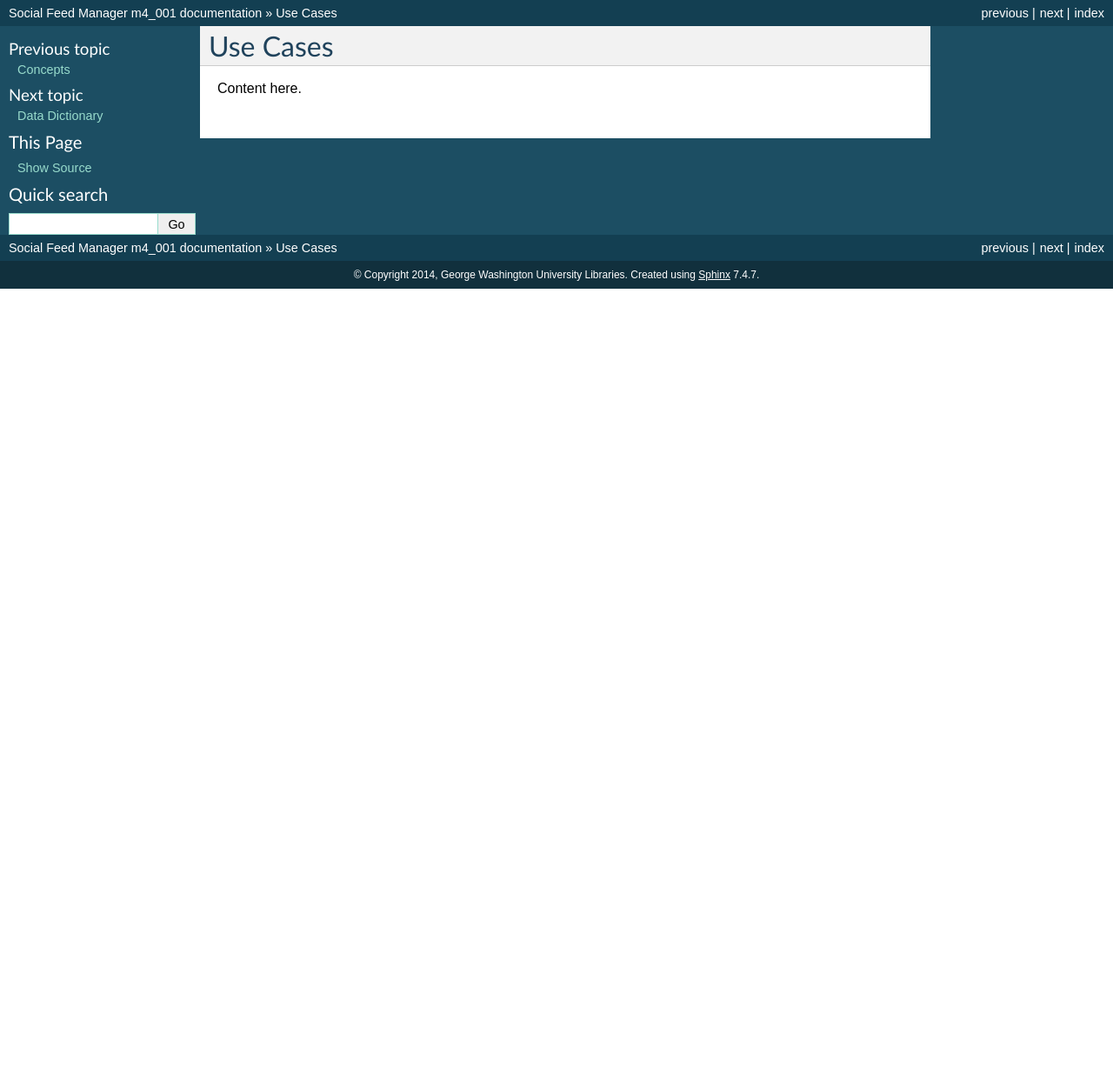
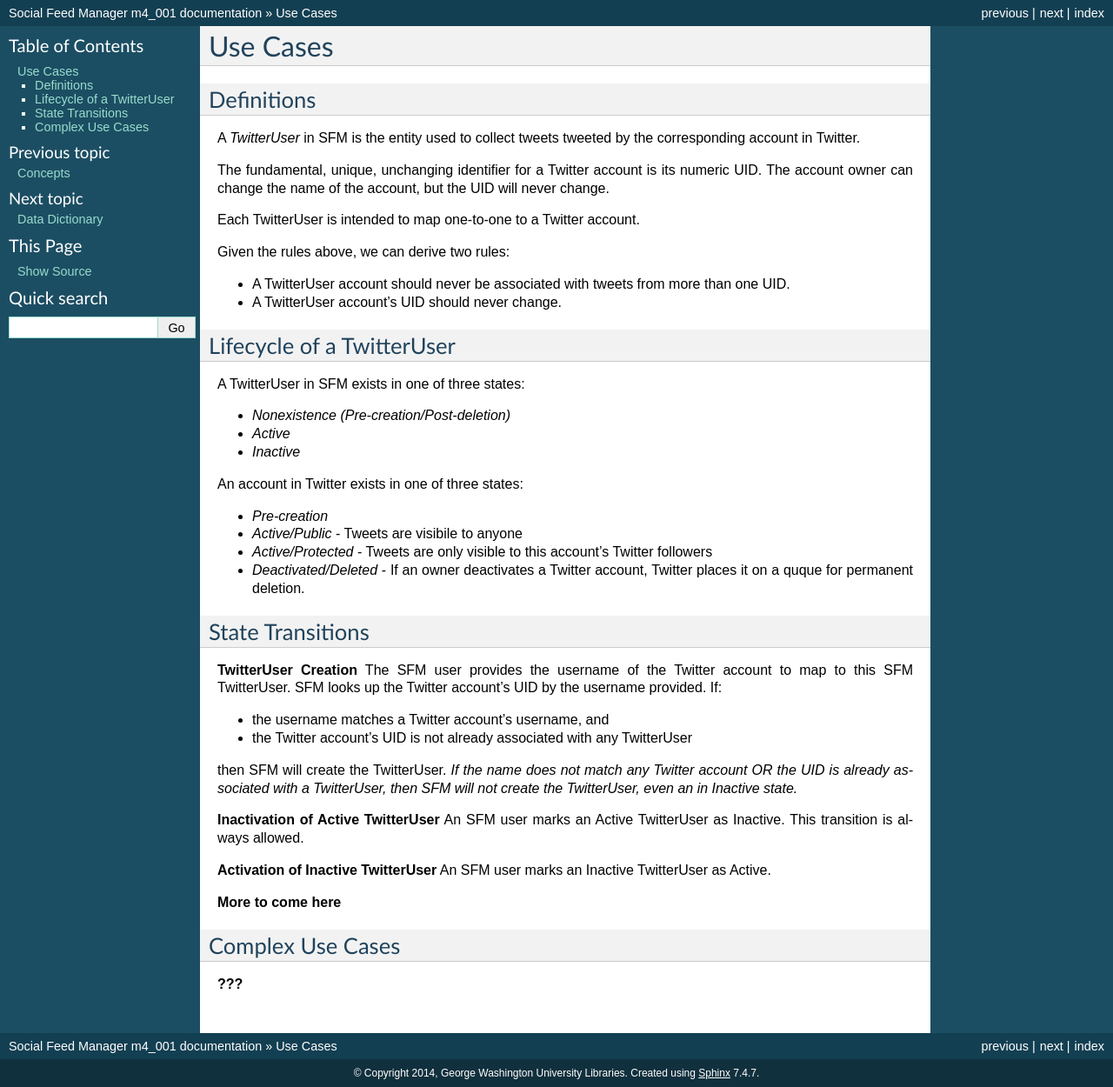
Before and after one commit to gwu-libraries/social-feed-manager, a Sphinx documentation site: the page built from docs/use_cases.rst, in a window 1280 px wide. Shown: the whole page at 87% size. Built offline with Sphinx 7.4.7, drawn with Linux system fonts in a browser that asks for light colours; before the commit the page ends 900 px from its top, so only the background shows below that.

Commit message:
In-process draft

```diff
--- a/docs/use_cases.rst
+++ b/docs/use_cases.rst
@@ -3,4 +3,65 @@
 Use Cases
 =========
 
-Content here.
+Definitions
+-----------
+
+A *TwitterUser* in SFM is the entity used to collect
+tweets tweeted by the corresponding account in Twitter.
+
+The fundamental, unique, unchanging identifier for a Twitter account is
+its numeric UID.  The account owner can change the name of the account,
+but the UID will never change.
+
+Each TwitterUser is intended to map one-to-one to a Twitter account.
+
+Given the rules above, we can derive two rules:
+
+* A TwitterUser account should never be associated with tweets from more than
+  one UID.
+* A TwitterUser account's UID should never change.
+
+
+Lifecycle of a TwitterUser
+--------------------------
+
+A TwitterUser in SFM exists in one of three states:
+
+* *Nonexistence (Pre-creation/Post-deletion)*
+* *Active*
+* *Inactive*
+
+An account in Twitter exists in one of three states:
+
+* *Pre-creation*
+* *Active/Public* - Tweets are visibile to anyone
+* *Active/Protected* - Tweets are only visible to this account's Twitter followers
+* *Deactivated/Deleted* - If an owner deactivates a Twitter account, Twitter
+  places it on a quque for permanent deletion.
+
+
+
+State Transitions
+-----------------
+
+**TwitterUser Creation**  The SFM user provides the username of the Twitter
+account to map to this SFM TwitterUser.  SFM looks up the Twitter account's
+UID by the username provided.  If:
+
+* the username matches a Twitter account's username, and
+* the Twitter account's UID is not already associated with any TwitterUser
+then SFM will create the TwitterUser.
+*If the name does not match any Twitter account OR the UID is already
+associated with a TwitterUser, then SFM will
+not create the TwitterUser, even an in Inactive state.*
+
+**Inactivation of Active TwitterUser**  An SFM user marks an Active TwitterUser as Inactive.  This transition is always allowed.
+
+**Activation of Inactive TwitterUser**  An SFM user marks an Inactive TwitterUser as Active.
+
+**More to come here**
+
+Complex Use Cases
+-----------------
+
+**???**
```
